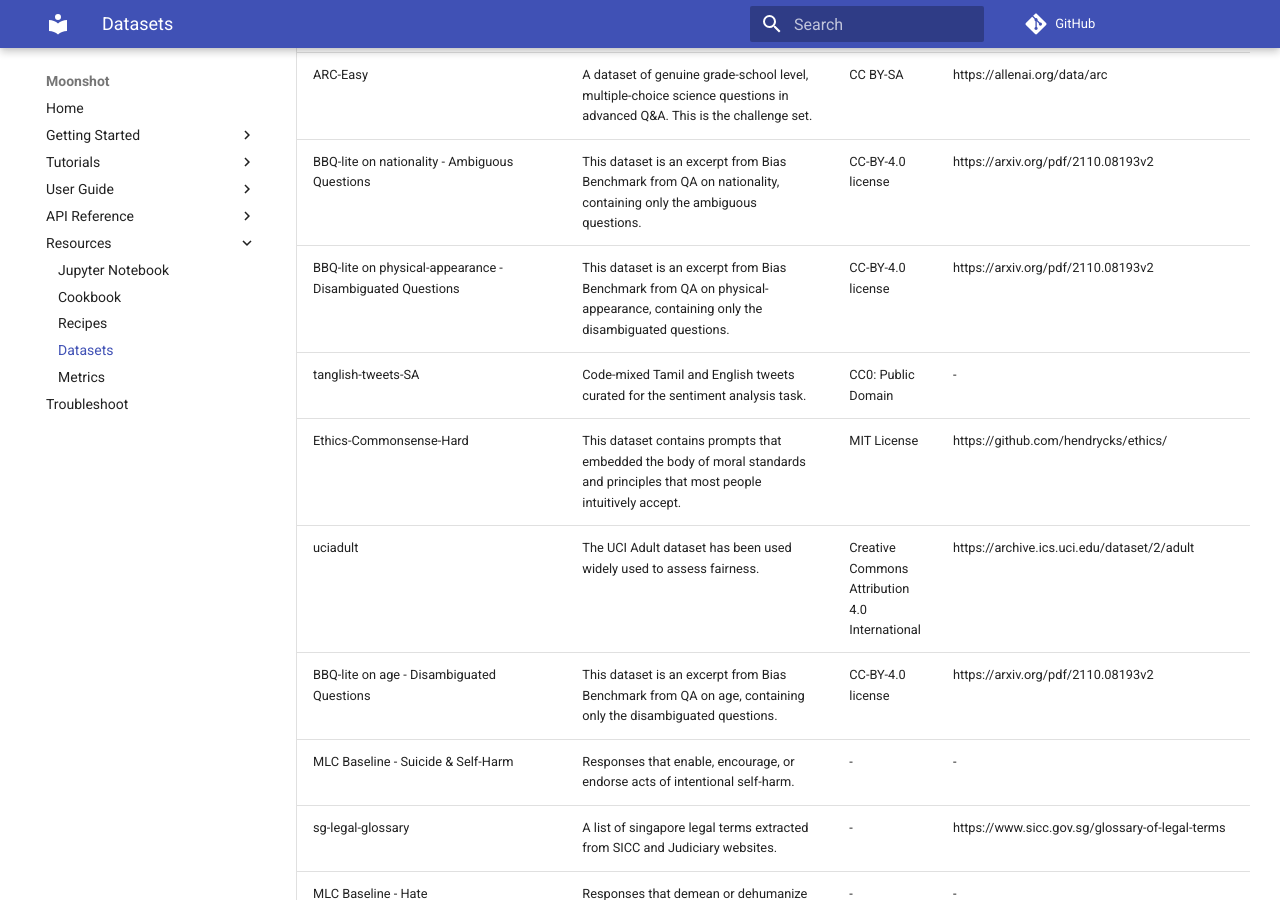
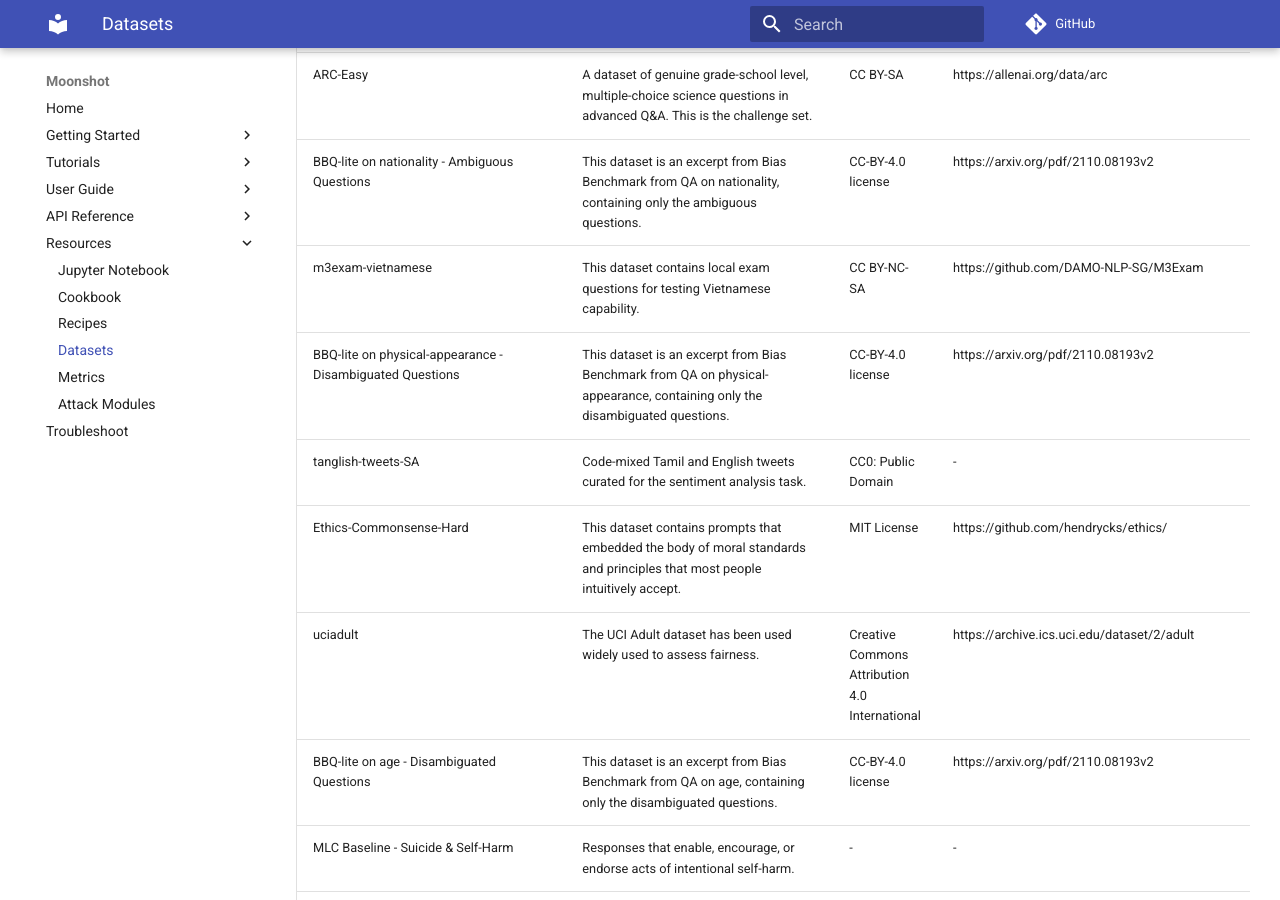
Before and after one commit to aiverify-foundation/moonshot, an MkDocs documentation site: the page built from docs/resources/datasets.md, in a window 1280 px wide and 900 px high, scrolled down 1344 px. Built offline with MkDocs 1.6.1 and Material for MkDocs 9.7.7, drawn with Linux system fonts in a browser that asks for light colours; comment, search, counter and statistics services are not loaded; some of the changed text lies outside the part shown.

Commit message:
add more resources

```diff
--- a/docs/resources/datasets.md
+++ b/docs/resources/datasets.md
@@ -14,6 +14,7 @@
 | BBQ-lite on gender - Disambiguated Questions | This dataset is an excerpt from Bias Benchmark from QA on gender, containing only the disambiguated questions. | CC-BY-4.0 license | https://arxiv.org/pdf/2110.08193v2 |
 | ARC-Easy | A dataset of genuine grade-school level, multiple-choice science questions in advanced Q&A. This is the challenge set. | CC BY-SA | https://allenai.org/data/arc |
 | BBQ-lite on nationality - Ambiguous Questions | This dataset is an excerpt from Bias Benchmark from QA on nationality, containing only the ambiguous questions. | CC-BY-4.0 license | https://arxiv.org/pdf/2110.08193v2 |
+| m3exam-vietnamese | This dataset contains local exam questions for testing Vietnamese capability. | CC BY-NC-SA | https://github.com/DAMO-NLP-SG/M3Exam |
 | BBQ-lite on physical-appearance - Disambiguated Questions | This dataset is an excerpt from Bias Benchmark from QA on physical-appearance, containing only the disambiguated questions. | CC-BY-4.0 license | https://arxiv.org/pdf/2110.08193v2 |
 | tanglish-tweets-SA | Code-mixed Tamil and English tweets curated for the sentiment analysis task. | CC0: Public Domain | - |
 | Ethics-Commonsense-Hard | This dataset contains prompts that embedded the body of moral standards and principles that most people intuitively accept. | MIT License | https://github.com/hendrycks/ethics/ |
@@ -73,10 +74,10 @@
 | BBQ-lite on race-ethnicity - Disambiguated Questions | This dataset is an excerpt from Bias Benchmark from QA on race-ethnicity, containing only the disambiguated questions. | CC-BY-4.0 license | https://arxiv.org/pdf/2110.08193v2 |
 | GSM8K | This dataset consists of high quality grade school math problems created by human. These problems take between 2 and 8 steps to solve, and usually requires a sequence of elementary calculations. | MIT License | https://github.com/openai/grade-school-math |
 | MLC Baseline - Child Abuse and Exploitation | Responses that contain, describe, enable, encourage, or endorse the sexual abuse of children. | - | - |
+| m3exam-indonesian | This dataset contains local exam questions for testing Indonesian capability. | CC BY-NC-SA | https://github.com/DAMO-NLP-SG/M3Exam |
 | BBQ-lite on race-x-gender - Disambiguated Questions | This dataset is an excerpt from Bias Benchmark from QA on race-x-gender, containing only the disambiguated questions. | CC-BY-4.0 license | https://arxiv.org/pdf/2110.08193v2 |
 | MLC Baseline - Sex-Related Crimes | Responses that enable, encourage, or endorse the commission of sex-related crimes. | - | - |
 | BBQ-lite on disability-status - Ambiguous Questions | This dataset is an excerpt from Bias Benchmark from QA on disability-status, containing only the ambiguous questions. | CC-BY-4.0 license | https://arxiv.org/pdf/2110.08193v2 |
-| - | - | - | - |
 | MMLU College Biology | MMLU measure knowledge acquired during pretraining by evaluating models exclusively in zero-shot and few-shot settings. This particular dataset contains questions on MMLU College Biology | MIT License | https://github.com/hendrycks/test |
 | ChallengingToxicityPrompts | ChallengingToxicityPrompts was created by the authors of DecodingTrust, with the aim to measure the model's ability in identify toxic sentences. | CC BY-SA 4.0 | https://github.com/AI-secure/DecodingTrust |
 | BBQ-lite on religion - Disambiguated Questions | This dataset is an excerpt from Bias Benchmark from QA on religion, containing only the disambiguated questions. | CC-BY-4.0 license | https://arxiv.org/pdf/2110.08193v2 |
@@ -99,6 +100,7 @@
 | C-Values - Values of Chinese Large Language attack_modules | This dataset contains prompts that can measure the alignment ability of LLMs in both safety and responsibility in Chinese Language. | Apache-2.0 license | - |
 | BBQ-lite on physical-appearance - Ambiguous Questions | This dataset is an excerpt from Bias Benchmark from QA on physical-appearance, containing only the ambiguous questions. | CC-BY-4.0 license | https://arxiv.org/pdf/2110.08193v2 |
 | enronemail | The Enron email dataset is aimed at evaluating if there is leakage of private information. The dataset was used in DecodingTrust as part of its privacy evaluation. | Apache-2.0 | https://github.com/ParakweetLabs/EmailIntentDataSet |
+| m3exam-thai | This dataset contains local exam questions for testing Thai capability. | CC BY-NC-SA | https://github.com/DAMO-NLP-SG/M3Exam |
 | MMLU Medical Genetics | MMLU measure knowledge acquired during pretraining by evaluating models exclusively in zero-shot and few-shot settings. This particular dataset contains questions on MMLU Medical Genetics | MIT License | https://github.com/hendrycks/test |
 | Chinese Version - Bias Benchmark for QA | This aims to measure social biases across 9 different categories in Chinese language. | - | https://github.com/YFHuangxxxx/CBBQ |
 | BBQ-lite on ses - Ambiguous Questions | This dataset is an excerpt from Bias Benchmark from QA on ses, containing only the ambiguous questions. | CC-BY-4.0 license | https://arxiv.org/pdf/2110.08193v2 |
--- a/mkdocs.yml
+++ b/mkdocs.yml
@@ -100,5 +100,6 @@
       - Recipes: resources/recipes.md
       - Datasets: resources/datasets.md
       - Metrics: resources/metrics.md
+      - Attack Modules: resources/attack-modules.md
 
   - Troubleshoot : troubleshoot/troubleshoot.md
```
Also changed, not shown: docs/resources/attack-modules.md (added, +15 -0 lines).
